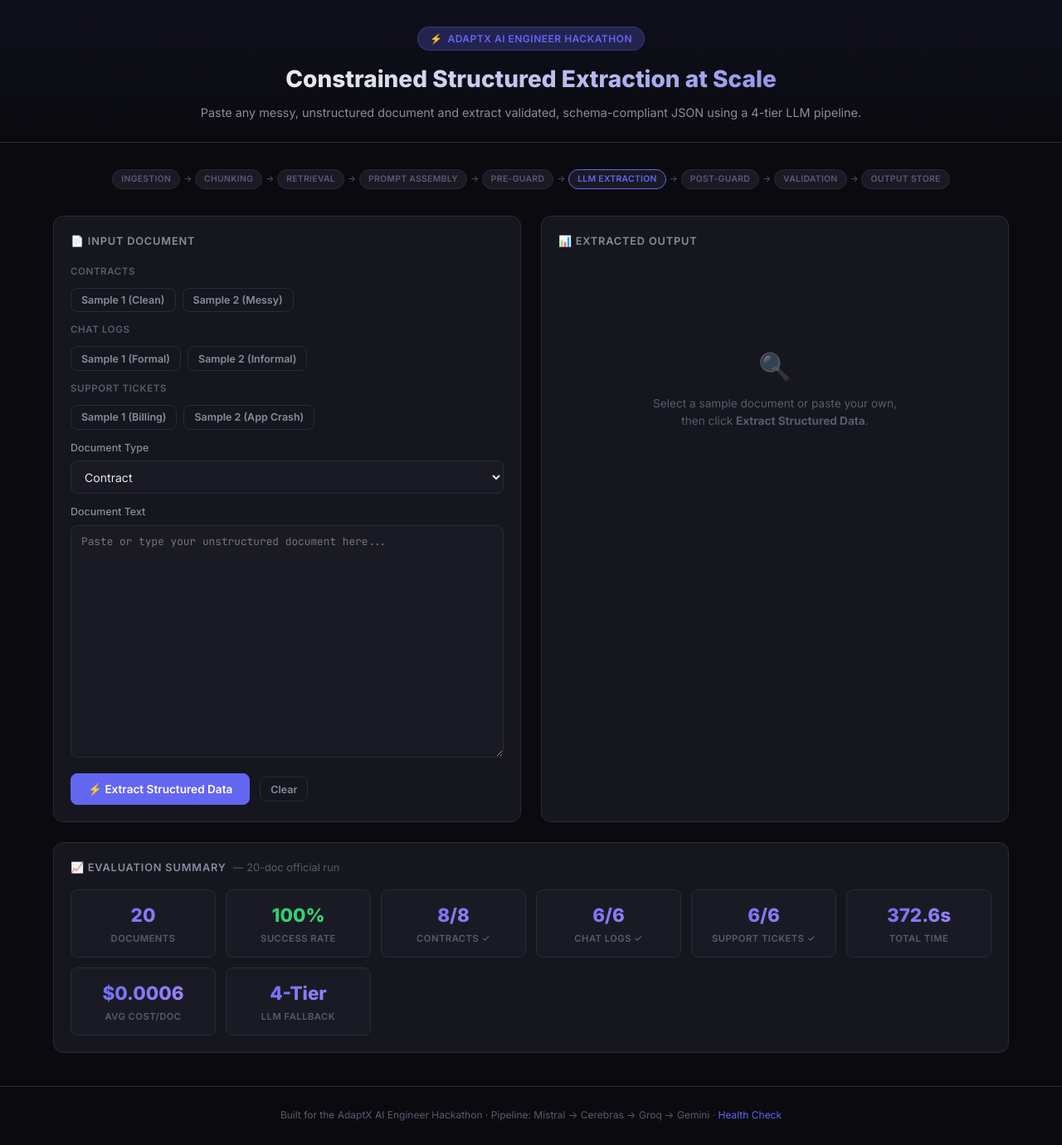
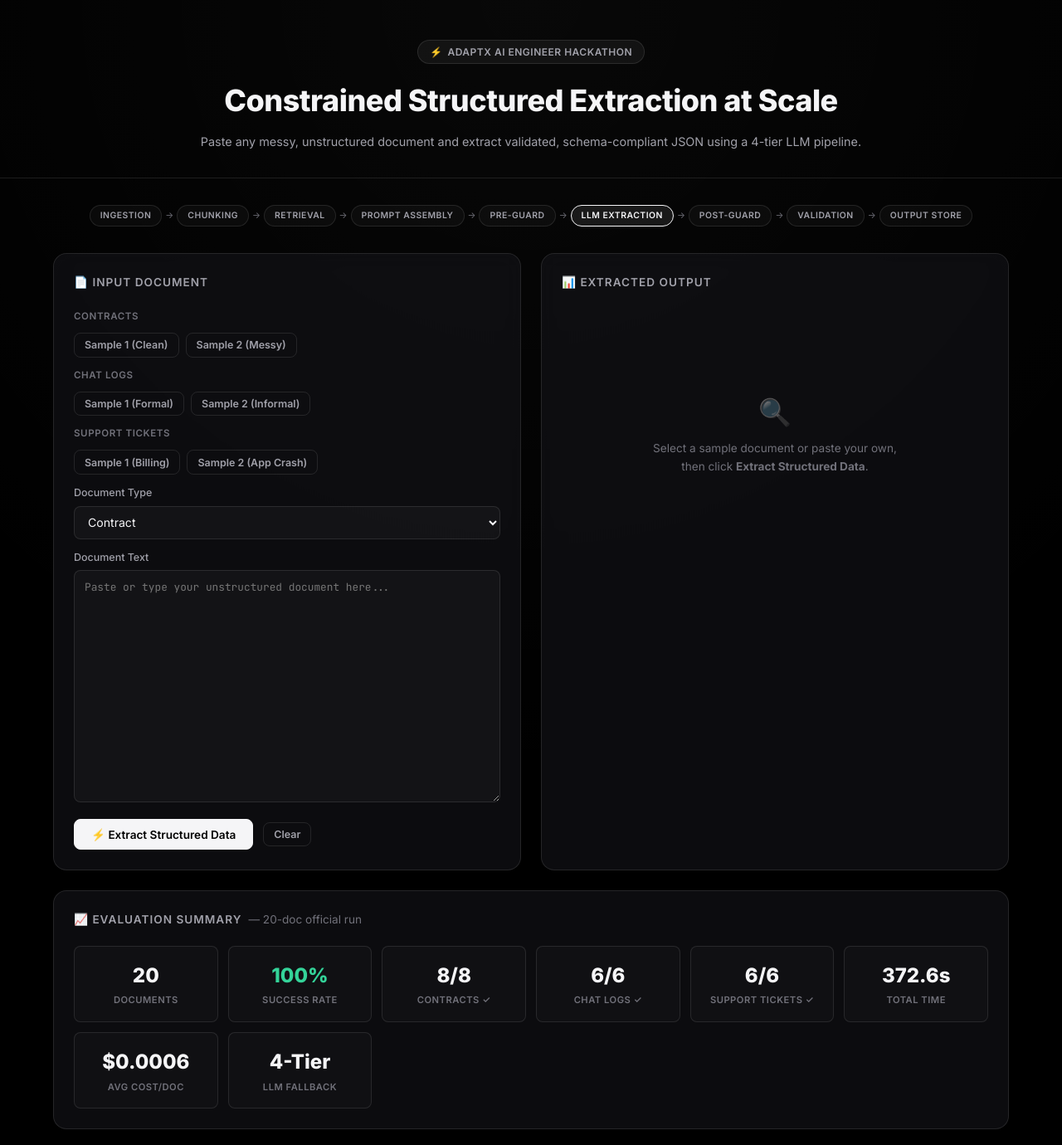
Before and after one commit to VexedPainter/AdaptX-AI-Engineer-Hackathon, a website: page src/public/index.html in a window 1280 px wide. Shown: the top 1380 px of the page at 83% size. Drawn offline with Linux system fonts and the light colour scheme.

Commit message:
style: redesign UI with sleek black minimalist aesthetic

```diff
--- a/src/public/index.html
+++ b/src/public/index.html
@@ -12,23 +12,23 @@
     *, *::before, *::after { box-sizing: border-box; margin: 0; padding: 0; }
 
     :root {
-      --bg-primary: #0a0a0f;
-      --bg-secondary: #12121a;
-      --bg-card: #16161f;
-      --bg-input: #1a1a25;
-      --border: #2a2a3a;
-      --border-focus: #6366f1;
-      --text-primary: #e8e8ed;
-      --text-secondary: #8b8b9e;
-      --text-muted: #5a5a6e;
-      --accent: #6366f1;
-      --accent-glow: rgba(99, 102, 241, 0.25);
-      --success: #22c55e;
-      --success-bg: rgba(34, 197, 94, 0.1);
+      --bg-primary: #000000;
+      --bg-secondary: #0a0a0a;
+      --bg-card: rgba(20, 20, 25, 0.6);
+      --bg-input: rgba(255, 255, 255, 0.03);
+      --border: rgba(255, 255, 255, 0.1);
+      --border-focus: rgba(255, 255, 255, 0.3);
+      --text-primary: #f5f5f7;
+      --text-secondary: #a1a1aa;
+      --text-muted: #71717a;
+      --accent: #ffffff;
+      --accent-glow: rgba(255, 255, 255, 0.1);
+      --success: #10b981;
+      --success-bg: rgba(16, 185, 129, 0.1);
       --error: #ef4444;
       --error-bg: rgba(239, 68, 68, 0.1);
       --warning: #f59e0b;
-      --radius: 12px;
+      --radius: 16px;
       --radius-sm: 8px;
     }
 
@@ -38,14 +38,15 @@
       color: var(--text-primary);
       min-height: 100vh;
       line-height: 1.6;
+      background-image: radial-gradient(circle at 50% 0%, rgba(255, 255, 255, 0.03) 0%, transparent 60%);
     }
 
     /* ── Header ──────────────────────────── */
     .header {
-      padding: 2rem 2rem 1.5rem;
+      padding: 3rem 2rem 2rem;
       text-align: center;
       border-bottom: 1px solid var(--border);
-      background: linear-gradient(180deg, rgba(99,102,241,0.06) 0%, transparent 100%);
+      background: transparent;
     }
     .header-badge {
       display: inline-flex;
@@ -53,24 +54,27 @@
       gap: 6px;
       padding: 4px 14px;
       border-radius: 20px;
-      background: var(--accent-glow);
-      border: 1px solid rgba(99,102,241,0.3);
+      background: rgba(255, 255, 255, 0.05);
+      border: 1px solid rgba(255, 255, 255, 0.1);
       font-size: 0.75rem;
       font-weight: 600;
-      color: var(--accent);
+      color: var(--text-secondary);
       letter-spacing: 0.5px;
       text-transform: uppercase;
-      margin-bottom: 0.75rem;
+      margin-bottom: 1rem;
+      transition: all 0.3s ease;
+    }
+    .header-badge:hover {
+      background: rgba(255, 255, 255, 0.1);
+      color: var(--text-primary);
     }
     .header-badge::before { content: "⚡"; }
     .header h1 {
-      font-size: 1.75rem;
+      font-size: 2.25rem;
       font-weight: 800;
-      background: linear-gradient(135deg, #e8e8ed 30%, #6366f1 100%);
-      -webkit-background-clip: text;
-      -webkit-text-fill-color: transparent;
-      background-clip: text;
-      margin-bottom: 0.35rem;
+      letter-spacing: -0.5px;
+      color: var(--text-primary);
+      margin-bottom: 0.5rem;
     }
     .header p {
       color: var(--text-secondary);
@@ -93,17 +97,24 @@
     /* ── Cards ────────────────────────────── */
     .card {
       background: var(--bg-card);
+      backdrop-filter: blur(12px);
+      -webkit-backdrop-filter: blur(12px);
       border: 1px solid var(--border);
       border-radius: var(--radius);
-      padding: 1.25rem;
+      padding: 1.5rem;
+      transition: all 0.3s ease;
+    }
+    .card:hover {
+      border-color: rgba(255, 255, 255, 0.2);
+      box-shadow: 0 10px 40px -10px rgba(255, 255, 255, 0.05);
     }
     .card-title {
-      font-size: 0.8rem;
+      font-size: 0.85rem;
       font-weight: 600;
       color: var(--text-secondary);
       text-transform: uppercase;
-      letter-spacing: 0.8px;
-      margin-bottom: 1rem;
+      letter-spacing: 1px;
+      margin-bottom: 1.25rem;
       display: flex;
       align-items: center;
       gap: 8px;
@@ -132,12 +143,13 @@
       font-family: inherit;
       font-size: 0.88rem;
       padding: 0.6rem 0.75rem;
-      transition: border-color 0.2s, box-shadow 0.2s;
+      transition: all 0.3s ease;
       outline: none;
     }
     select:focus, textarea:focus {
       border-color: var(--border-focus);
-      box-shadow: 0 0 0 3px var(--accent-glow);
+      background: rgba(255, 255, 255, 0.05);
+      box-shadow: 0 0 0 3px rgba(255, 255, 255, 0.05);
     }
     textarea {
       font-family: 'JetBrains Mono', monospace;
@@ -159,18 +171,19 @@
       font-size: 0.85rem;
       font-weight: 600;
       cursor: pointer;
-      transition: all 0.2s;
+      transition: all 0.3s cubic-bezier(0.4, 0, 0.2, 1);
       border: 1px solid transparent;
     }
     .btn-primary {
-      background: var(--accent);
-      color: #fff;
-      border-color: var(--accent);
+      background: var(--text-primary);
+      color: var(--bg-primary);
+      border-color: var(--text-primary);
     }
     .btn-primary:hover:not(:disabled) {
-      background: #5558e6;
-      box-shadow: 0 4px 20px var(--accent-glow);
-      transform: translateY(-1px);
+      background: transparent;
+      color: var(--text-primary);
+      transform: translateY(-2px);
+      box-shadow: 0 4px 12px rgba(255, 255, 255, 0.1);
     }
     .btn-primary:disabled {
       opacity: 0.5;
@@ -184,14 +197,15 @@
       font-size: 0.78rem;
     }
     .btn-ghost:hover {
-      background: var(--bg-input);
+      background: rgba(255, 255, 255, 0.05);
       color: var(--text-primary);
-      border-color: var(--text-muted);
+      border-color: var(--text-primary);
+      transform: translateY(-2px);
     }
     .btn-ghost.active {
-      background: var(--accent-glow);
-      color: var(--accent);
-      border-color: rgba(99,102,241,0.3);
+      background: var(--text-primary);
+      color: var(--bg-primary);
+      border-color: var(--text-primary);
     }
 
     .actions-row {
@@ -303,25 +317,25 @@
       gap: 0.75rem;
     }
     .stat-item {
-      background: var(--bg-input);
+      background: rgba(255, 255, 255, 0.02);
       border: 1px solid var(--border);
       border-radius: var(--radius-sm);
-      padding: 0.75rem;
+      padding: 1rem;
       text-align: center;
+      transition: all 0.3s ease;
+    }
+    .stat-item:hover {
+      background: rgba(255, 255, 255, 0.05);
+      transform: translateY(-2px);
+      border-color: rgba(255, 255, 255, 0.2);
     }
     .stat-value {
-      font-size: 1.4rem;
+      font-size: 1.5rem;
       font-weight: 800;
-      background: linear-gradient(135deg, var(--accent), #a78bfa);
-      -webkit-background-clip: text;
-      -webkit-text-fill-color: transparent;
-      background-clip: text;
+      color: var(--text-primary);
     }
     .stat-value.green {
-      background: linear-gradient(135deg, var(--success), #4ade80);
-      -webkit-background-clip: text;
-      -webkit-text-fill-color: transparent;
-      background-clip: text;
+      color: #34d399;
     }
     .stat-label {
       font-size: 0.7rem;
@@ -343,16 +357,21 @@
       padding: 0.5rem 0;
     }
     .stage-pill {
-      padding: 3px 10px;
-      border-radius: 12px;
+      padding: 4px 12px;
+      border-radius: 20px;
       font-size: 0.65rem;
       font-weight: 600;
-      color: var(--text-muted);
-      background: var(--bg-input);
+      color: var(--text-secondary);
+      background: rgba(255, 255, 255, 0.03);
       border: 1px solid var(--border);
       text-transform: uppercase;
-      letter-spacing: 0.3px;
+      letter-spacing: 0.5px;
       white-space: nowrap;
+      transition: all 0.3s ease;
+    }
+    .stage-pill:hover {
+      border-color: rgba(255, 255, 255, 0.3);
+      color: var(--text-primary);
     }
     .stage-arrow { color: var(--text-muted); font-size: 0.65rem; }
 
@@ -392,7 +411,7 @@
       <span class="stage-pill">Retrieval</span><span class="stage-arrow">→</span>
       <span class="stage-pill">Prompt Assembly</span><span class="stage-arrow">→</span>
       <span class="stage-pill">Pre-Guard</span><span class="stage-arrow">→</span>
-      <span class="stage-pill" style="border-color:var(--accent);color:var(--accent);">LLM Extraction</span><span class="stage-arrow">→</span>
+      <span class="stage-pill" style="border-color:var(--text-primary);color:var(--text-primary);background:rgba(255,255,255,0.08);">LLM Extraction</span><span class="stage-arrow">→</span>
       <span class="stage-pill">Post-Guard</span><span class="stage-arrow">→</span>
       <span class="stage-pill">Validation</span><span class="stage-arrow">→</span>
       <span class="stage-pill">Output Store</span>
```
